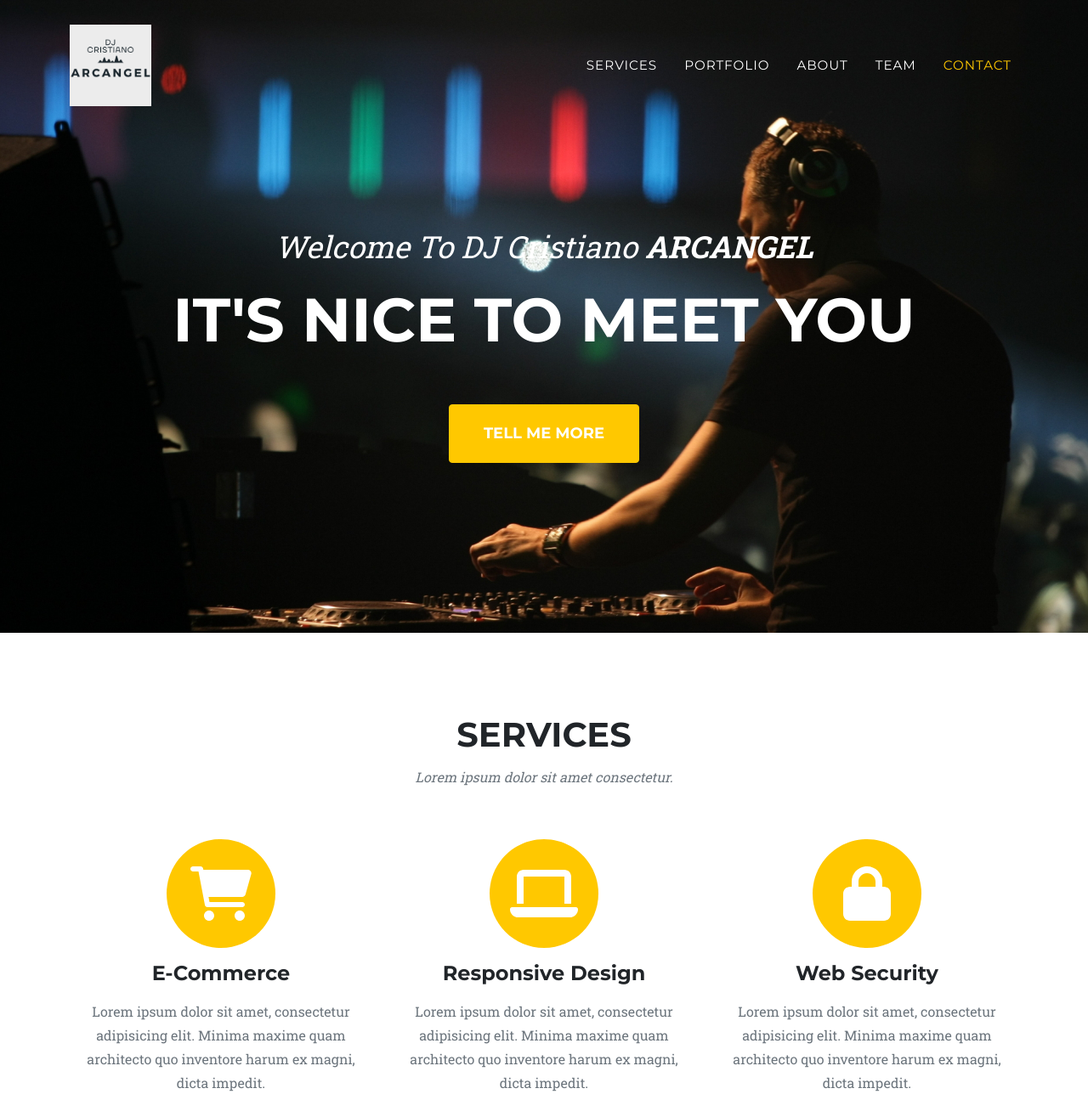
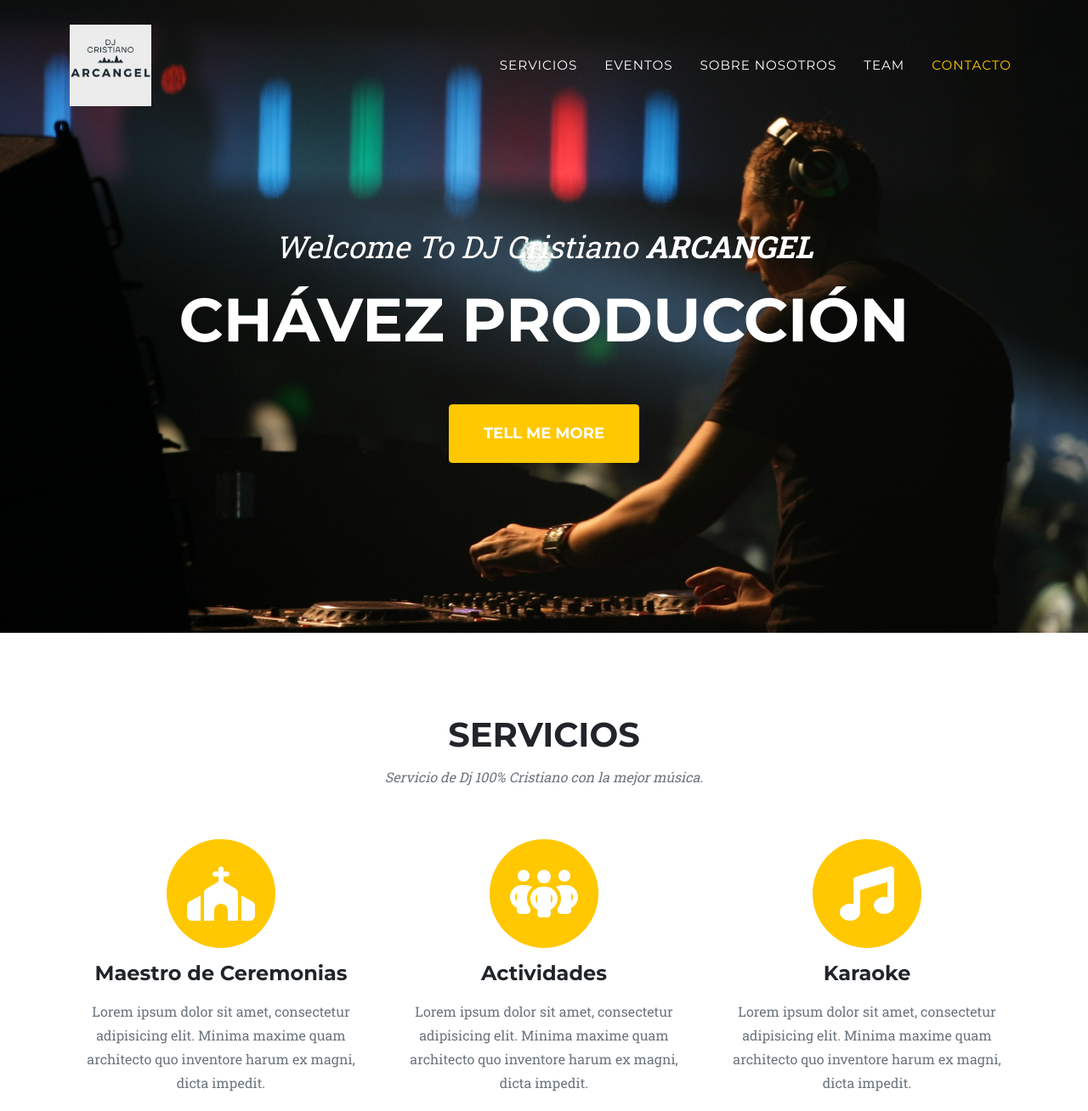
Before and after one commit to Abraham03/-DjCristianoArcangel, a plain HTML site: page index.html in a window 1280 px wide. Shown: the top 1308 px of the page at 85% size. Drawn offline with nearby package versions, Linux system fonts and the light colour scheme.

Commit message:
Se agrega los servicios y inoco de pagina

```diff
--- a/index.html
+++ b/index.html
@@ -7,7 +7,7 @@
         <meta name="author" content="" />
         <title>Agency - Start Bootstrap Theme</title>
         <!-- Favicon-->
-        <link rel="icon" type="image/x-icon" href="assets/favicon.ico" />
+        <link rel="icon" type="image/x-icon" href="assets/ico.png" />
         <!-- Font Awesome icons (free version)-->
         <script src="https://use.fontawesome.com/releases/v6.1.0/js/all.js" crossorigin="anonymous"></script>
         <!-- Google fonts-->
@@ -27,11 +27,11 @@
                 </button>
                 <div class="collapse navbar-collapse" id="navbarResponsive">
                     <ul class="navbar-nav text-uppercase ms-auto py-4 py-lg-0">
-                        <li class="nav-item"><a class="nav-link" href="#services">Services</a></li>
-                        <li class="nav-item"><a class="nav-link" href="#portfolio">Portfolio</a></li>
-                        <li class="nav-item"><a class="nav-link" href="#about">About</a></li>
+                        <li class="nav-item"><a class="nav-link" href="#services">Servicios</a></li>
+                        <li class="nav-item"><a class="nav-link" href="#portfolio">Eventos</a></li>
+                        <li class="nav-item"><a class="nav-link" href="#about">Sobre nosotros</a></li>
                         <li class="nav-item"><a class="nav-link" href="#team">Team</a></li>
-                        <li class="nav-item"><a class="nav-link" href="#contact">Contact</a></li>
+                        <li class="nav-item"><a class="nav-link" href="#contact">Contacto</a></li>
                     </ul>
                 </div>
             </div>
@@ -40,7 +40,7 @@
         <header class="masthead">
             <div class="container">
                 <div class="masthead-subheading">Welcome To DJ Cristiano <b>ARCANGEL</b></div>
-                <div class="masthead-heading text-uppercase">It's Nice To Meet You</div>
+                <div class="masthead-heading text-uppercase">Chávez Producción</div>
                 <a class="btn btn-primary btn-xl text-uppercase" href="#services">Tell Me More</a>
             </div>
         </header>
@@ -48,32 +48,32 @@
         <section class="page-section" id="services">
             <div class="container">
                 <div class="text-center">
-                    <h2 class="section-heading text-uppercase">Services</h2>
-                    <h3 class="section-subheading text-muted">Lorem ipsum dolor sit amet consectetur.</h3>
+                    <h2 class="section-heading text-uppercase">Servicios</h2>
+                    <h3 class="section-subheading text-muted">Servicio de Dj 100% Cristiano con la mejor música.</h3>
                 </div>
                 <div class="row text-center">
                     <div class="col-md-4">
                         <span class="fa-stack fa-4x">
                             <i class="fas fa-circle fa-stack-2x text-primary"></i>
-                            <i class="fas fa-shopping-cart fa-stack-1x fa-inverse"></i>
+                            <i class="fas fa-solid fa-church fa-stack-1x fa-inverse"></i>
                         </span>
-                        <h4 class="my-3">E-Commerce</h4>
+                        <h4 class="my-3">Maestro de Ceremonias</h4>
                         <p class="text-muted">Lorem ipsum dolor sit amet, consectetur adipisicing elit. Minima maxime quam architecto quo inventore harum ex magni, dicta impedit.</p>
                     </div>
                     <div class="col-md-4">
                         <span class="fa-stack fa-4x">
                             <i class="fas fa-circle fa-stack-2x text-primary"></i>
-                            <i class="fas fa-laptop fa-stack-1x fa-inverse"></i>
+                            <i class="fas fa-solid fa-people-group fa-stack-1x fa-inverse"></i>
                         </span>
-                        <h4 class="my-3">Responsive Design</h4>
+                        <h4 class="my-3">Actividades</h4>
                         <p class="text-muted">Lorem ipsum dolor sit amet, consectetur adipisicing elit. Minima maxime quam architecto quo inventore harum ex magni, dicta impedit.</p>
                     </div>
                     <div class="col-md-4">
                         <span class="fa-stack fa-4x">
                             <i class="fas fa-circle fa-stack-2x text-primary"></i>
-                            <i class="fas fa-lock fa-stack-1x fa-inverse"></i>
+                            <i class="fas fa-solid fa-music fa-stack-1x fa-inverse"></i>
                         </span>
-                        <h4 class="my-3">Web Security</h4>
+                        <h4 class="my-3">Karaoke</h4>
                         <p class="text-muted">Lorem ipsum dolor sit amet, consectetur adipisicing elit. Minima maxime quam architecto quo inventore harum ex magni, dicta impedit.</p>
                     </div>
                 </div>
```
Also changed, not shown: assets/favicon.ico (deleted), assets/ico.png (added), assets/img/1.jpg (deleted), assets/img/header-bg.jpg (deleted), assets/img/navbar-logo.svg (deleted).
